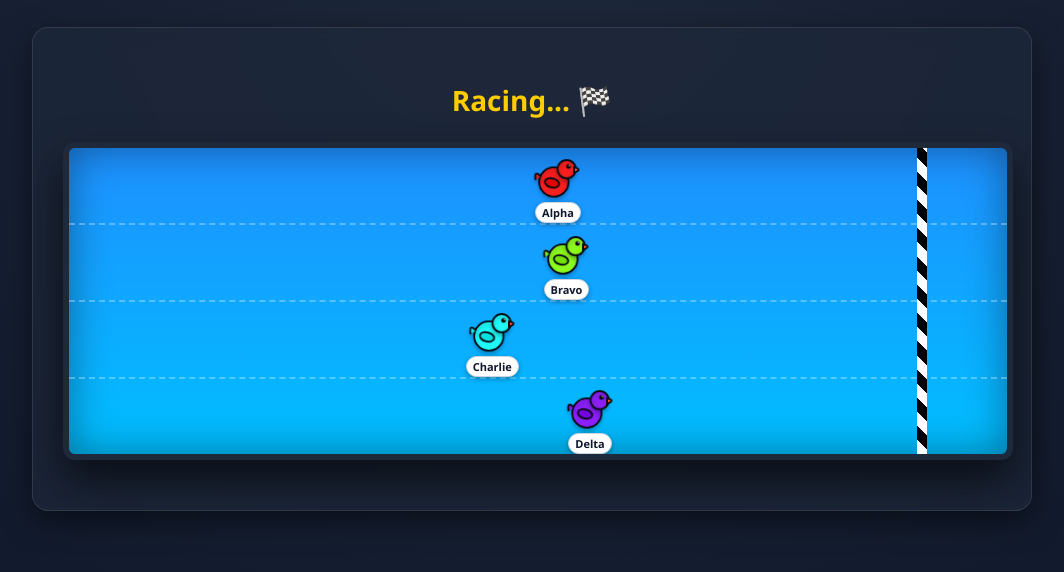
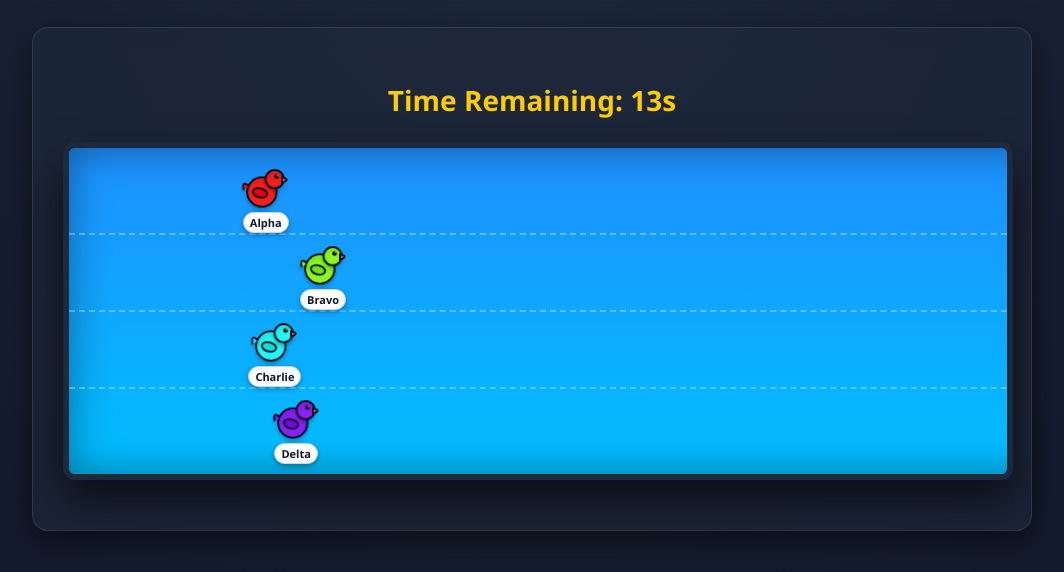
Before and after one commit to THISISME497/Duck-Race, a website: page index.html in a window 1280 px wide. Both pictures are taken after a click on the button "Launch Race 🏁". Shown: the part 116-688 px from the top of the page, without its empty margins (108-1172 px from the left). Drawn offline with Linux system fonts and the light colour scheme.

Commit message:
Update index.html

```diff
--- a/index.html
+++ b/index.html
@@ -22,6 +22,7 @@
             padding: 20px;
             background: radial-gradient(circle at top, #1e293b, #0f172a);
             min-height: 100vh;
+            overflow-x: hidden;
         }
 
         .container {
@@ -119,24 +120,34 @@
             box-shadow: 0 6px 20px rgba(255, 204, 0, 0.6);
         }
 
-        #track {
+        /* 🎥 CAMERA WINDOW LOOKOUT CONTAINER */
+        #track-viewport {
             width: 100%;
-            background: linear-gradient(180deg, #1e90ff, #00bfff);
+            overflow-x: hidden; /* Crops out the rest of the massive track */
             border: 6px solid #1e293b;
             border-radius: 12px;
-            overflow: hidden;
+            margin: 20px 0;
+            box-shadow: 0 20px 40px rgba(0,0,0,0.6);
+            background: #0284c7;
+        }
+
+        /* The actual expandable track lane canvas backdrop */
+        #track {
+            width: 100%; /* Dynamically changed by JavaScript */
+            background: linear-gradient(180deg, #1e90ff, #00bfff);
             position: relative;
-            box-shadow: 0 20px 40px rgba(0,0,0,0.6), inset 0 0 40px rgba(0,0,0,0.4);
-            margin: 20px 0;
-            min-height: 50px;
+            box-shadow: inset 0 0 40px rgba(0,0,0,0.4);
+            padding: 10px 0;
+            left: 0;
+            transition: left 0.1s ease-out; /* Smooth camera panning effect */
         }
 
         .track-header-finish {
             position: absolute;
-            right: 80px;
+            right: 120px;
             top: 0;
             bottom: 0;
-            width: 10px;
+            width: 20px;
             background: repeating-linear-gradient(45deg, #fff, #fff 10px, #000 10px, #000 20px);
             z-index: 2;
         }
@@ -147,7 +158,6 @@
             position: relative;
             display: flex;
             align-items: center;
-            width: 100%;
         }
 
         .duck-lane:last-child {
@@ -196,8 +206,8 @@
 
             <div class="form-group">
                 <label>
-                    Target Race Duration (seconds)
-                    <input type="number" id="duration-input" value="12" min="3" max="60">
+                    Race Time (seconds)
+                    <input type="number" id="duration-input" value="15" min="3" max="9999">
                 </label>
             </div>
             <button id="start-btn" class="btn">Launch Race 🏁</button>
@@ -205,9 +215,11 @@
 
         <!-- Racing Arena -->
         <div id="race-container" class="panel hidden">
-            <h2 id="timer-display" style="font-size: 28px; color: var(--primary);">Racing... 🏁</h2>
-            <div id="track">
-                <div class="track-header-finish"></div>
+            <h2 id="timer-display" style="font-size: 28px; color: var(--primary);">Time Left: --s</h2>
+            <div id="track-viewport">
+                <div id="track">
+                    <div class="track-header-finish"></div>
+                </div>
             </div>
             <h1 id="winner-display" class="hidden" style="font-size: 42px; margin: 25px 0;"></h1>
             <button id="reset-btn" class="btn hidden">Back to Lobby</button>
@@ -218,7 +230,7 @@
         document.getElementById('start-btn').addEventListener('click', startRace);
         document.getElementById('reset-btn').addEventListener('click', resetGame);
 
-        let raceInterval;
+        let raceInterval, timerInterval;
 
         function drawCustomDuck(canvasId, hueColor) {
             const canvas = document.getElementById(canvasId);
@@ -286,12 +298,20 @@
 
         function startRace() {
             const namesText = document.getElementById('names-input').value.trim();
-            const duration = parseInt(document.getElementById('duration-input').value) || 12;
+            const duration = parseInt(document.getElementById('duration-input').value) || 15;
 
             if (!namesText) return alert('Enter at least one runner!');
 
             const names = namesText.split('\n').filter(n => n.trim() !== '');
+            const trackViewport = document.getElementById('track-viewport');
             const track = document.getElementById('track');
+
+            // 🏎️ DYNAMIC LONG-DISTANCE ENGINE RATIO
+            // Base speed is around 150px per second. We widen the track based on your set seconds!
+            const dynamicTrackWidth = Math.max(trackViewport.clientWidth, duration * 140);
+            track.style.width = dynamicTrackWidth + 'px';
+            track.style.left = '0px'; // Reset track scroll placement
+
             track.innerHTML = '<div class="track-header-finish"></div>';
 
             document.getElementById('setup-container').classList.add('hidden');
@@ -316,43 +336,68 @@
 
                 setTimeout(() => drawCustomDuck(canvasId, assignedHue), 0);
 
-                return { element: duckElement, name: name, position: 10, velocity: 0, finished: false };
+                return { element: duckElement, name: name, position: 10, velocity: 0 };
             });
 
-            const trackWidth = (track.clientWidth > 100) ? (track.clientWidth - 145) : 700;
+            let timeLeft = duration;
+            const timerDisplay = document.getElementById('timer-display');
+            timerDisplay.innerText = `Time Remaining: ${timeLeft}s`;
+
+            const finishLineX = dynamicTrackWidth - 180;
             let winner = null;
 
-            // 🎯 NEW NATURAL PHYSICS ENGINE: No countdown timer cutoff.
-            // Speed scaling adjusts automatically to hit your target duration timeframe organically.
-            const speedModifier = (trackWidth / (duration * 30)) * 0.8;
+            // ⏱️ Accurate 1-Second Global Countdown Loop
+            timerInterval = setInterval(() => {
+                if (winner) return;
+                timeLeft--;
+                if (timeLeft < 0) timeLeft = 0;
+                timerDisplay.innerText = `Time Remaining: ${timeLeft}s`;
+            }, 1000);
 
+            // 🎬 30fps Real-Time Physics and Dynamic Camera Engine
             raceInterval = setInterval(() => {
+                let maxPosition = 0;
+
                 ducks.forEach(duck => {
-                    if (winner) return; // Freeze everyone instantly once the true winner touches the line
+                    if (winner) return;
 
-                    let acceleration = Math.random() * speedModifier;
-                    if (Math.random() < 0.18) {
-                        acceleration += (Math.random() - 0.42) * (speedModifier * 6);
+                    // Standard unthrottled movement parameters
+                    let acceleration = Math.random() * 0.7;
+                    if (Math.random() < 0.16) {
+                        acceleration += (Math.random() - 0.45) * 4.2;
                     }
 
                     duck.velocity += acceleration;
-                    duck.velocity *= 0.83;
+                    duck.velocity *= 0.84;
                     if (duck.velocity < 0) duck.velocity = 0;
 
                     duck.position += duck.velocity;
 
-                    // Stop the entire loop the exact instant a duck touches the line boundary
-                    if (duck.position >= trackWidth) {
-                        duck.position = trackWidth;
-                        duck.finished = true;
+                    if (duck.position > maxPosition) {
+                        maxPosition = duck.position;
+                    }
+
+                    // Natural finish line verification trigger
+                    if (duck.position >= finishLineX) {
+                        duck.position = finishLineX;
                         winner = duck.name;
                     }
                     duck.element.style.left = duck.position + 'px';
                 });
 
-                // End the animation and display the true winner naturally
+                // 🎥 THE LIVE CAMERA PANNING MECHANIC:
+                // Shifts the water track layout backward relative to how far out the leader swims
+                const viewWidth = trackViewport.clientWidth;
+                if (maxPosition > viewWidth * 0.4) {
+                    const cameraOffset = (viewWidth * 0.4) - maxPosition;
+                    // Prevent camera from scrolling past the finish line checkerboard wall
+                    const minLeft = viewWidth - dynamicTrackWidth;
+                    track.style.left = Math.max(minLeft, cameraOffset) + 'px';
+                }
+
                 if (winner) {
                     clearInterval(raceInterval);
+                    clearInterval(timerInterval);
                     declareWinner(winner);
                 }
             }, 33);
@@ -371,8 +416,10 @@
             document.getElementById('race-container').classList.add('hidden');
             document.getElementById('winner-display').classList.add('hidden');
             document.getElementById('reset-btn').classList.add('hidden');
-            document.getElementById('timer-display').innerText = "Racing... 🏁";
+            document.getElementById('timer-display').innerText = "Time Remaining: --s";
+            document.getElementById('track').style.left = '0px';
             clearInterval(raceInterval);
+            clearInterval(timerInterval);
         }
     </script>
 </body>
```
